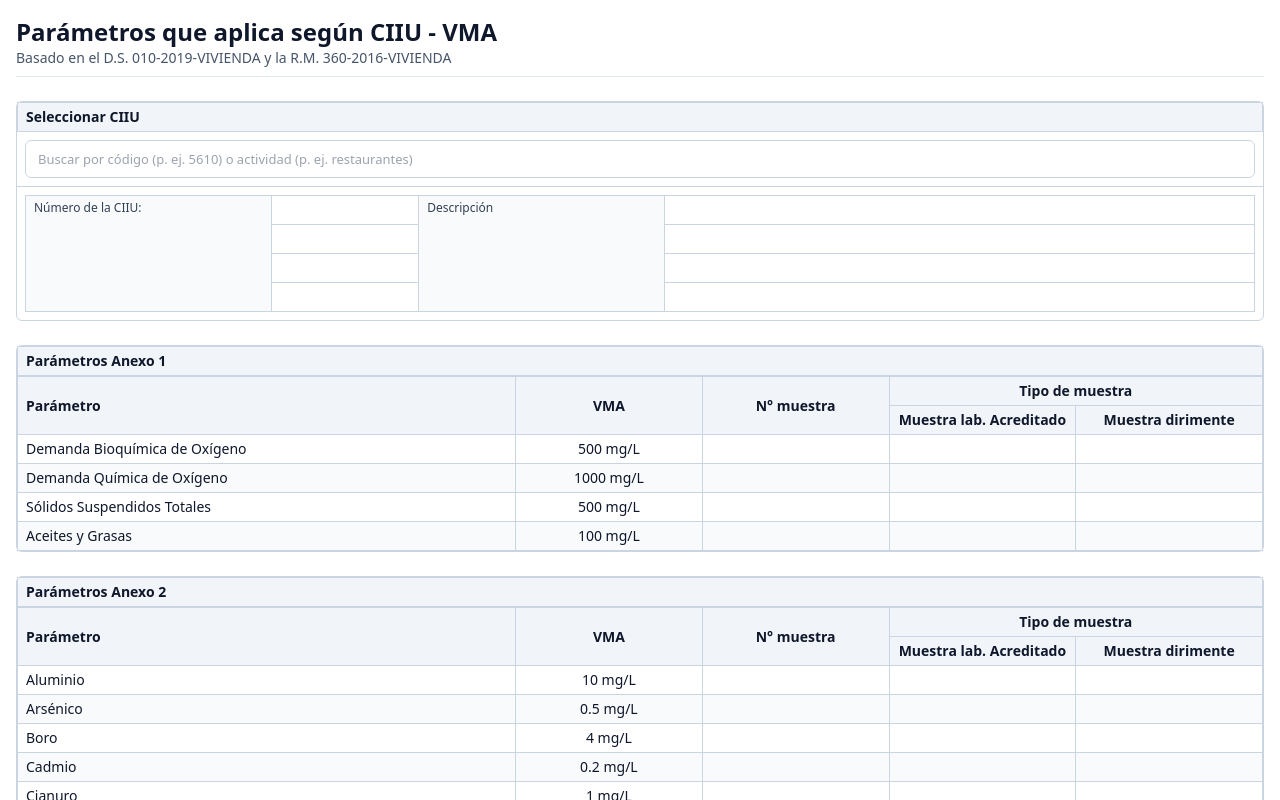
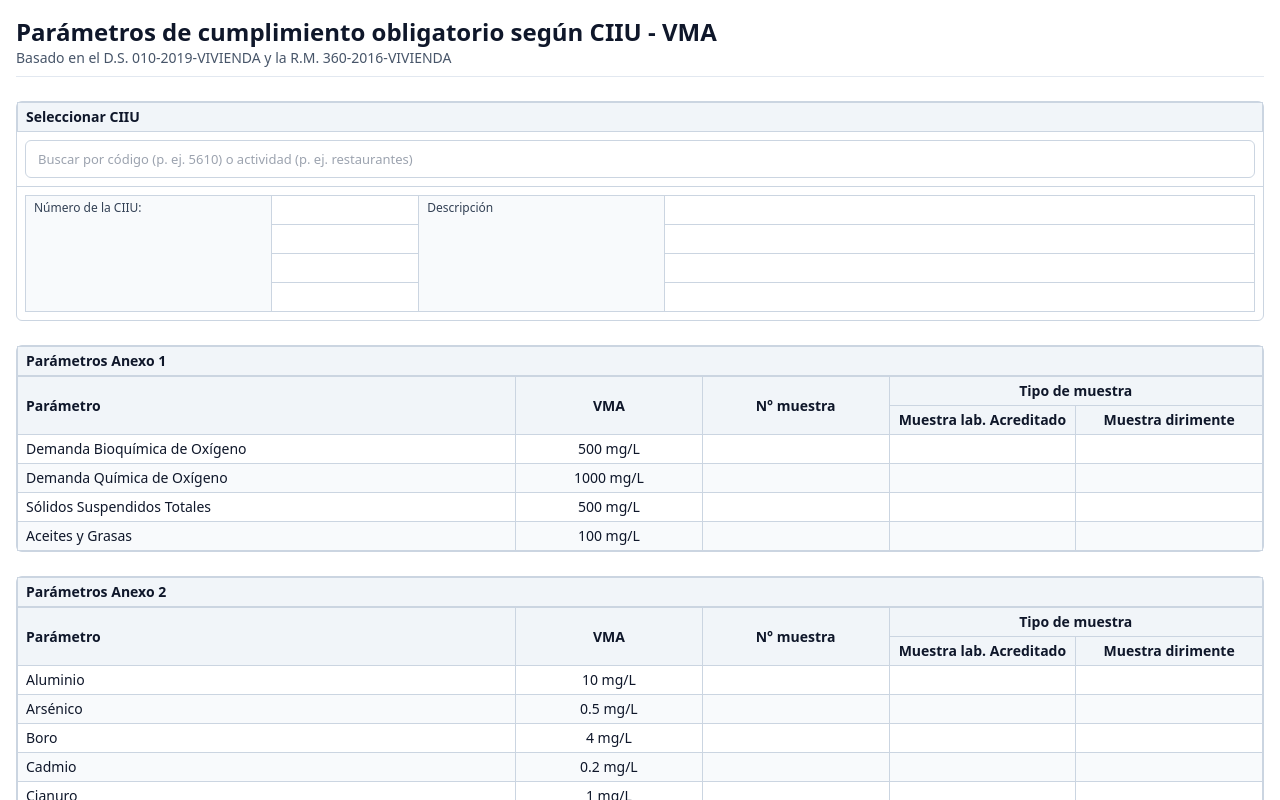
Before and after one commit to Valisage/VMA-CIIU, a React (Vite) app: page / in a window 1280 px wide. Shown: the top 800 px of the page. Built offline with nearby package versions, Linux system fonts and the light colour scheme.

Commit message:
Update App.tsx

```diff
--- a/src/App.tsx
+++ b/src/App.tsx
@@ -130,7 +130,7 @@ export default function App() {
       <div className="mx-auto max-w-7xl p-4 space-y-6">
         {/* Encabezado (se mantiene tamaño) */}
         <header className="border-b border-slate-200 pb-2">
-          <h1 className="text-xl sm:text-2xl font-semibold">Parámetros que aplica según CIIU - VMA</h1>
+          <h1 className="text-xl sm:text-2xl font-semibold">Parámetros de cumplimiento obligatorio según CIIU - VMA</h1>
           <div className="text-xs sm:text-sm text-slate-600">
             Basado en el D.S. 010-2019-VIVIENDA y la R.M. 360-2016-VIVIENDA
           </div>
```
